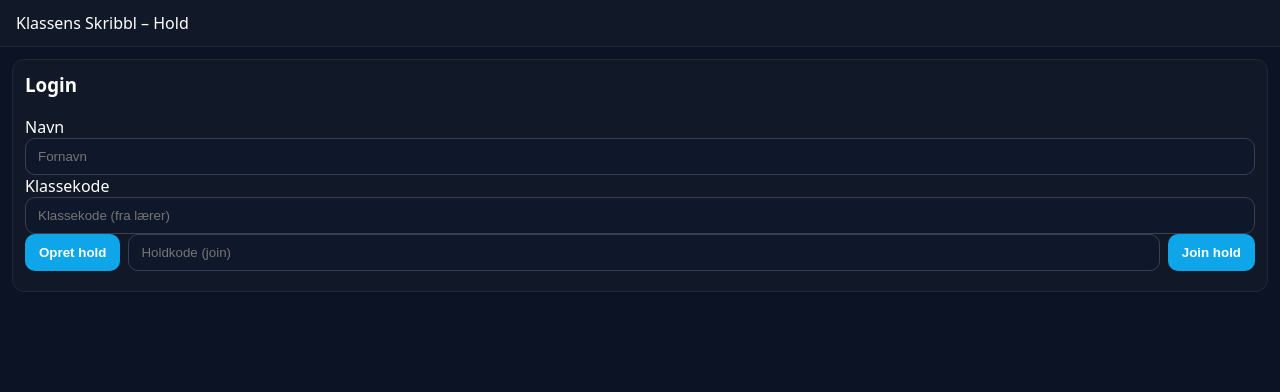
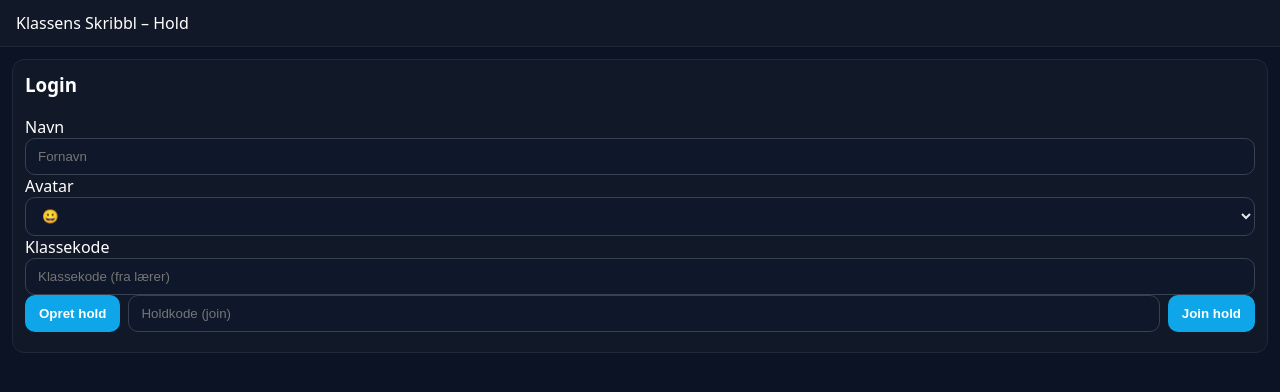
Before and after one commit to OkeyToby/Tegnogg-t, a website: page public/index.html in a window 1280 px wide. Drawn offline with nearby package versions, Linux system fonts and the light colour scheme.

Commit message:
Update index.html

```diff
--- a/public/index.html
+++ b/public/index.html
@@ -18,6 +18,7 @@
     #canvas { background:#fff; border-radius:12px; touch-action:none; width:100%; height:auto; }
     button { border:0; border-radius:10px; padding:10px 14px; background:#0ea5e9; color:#fff; font-weight:700; cursor:pointer }
     input, .code { border:1px solid #374151; border-radius:10px; padding:10px 12px; background:#0f172a; color:#e5e7eb; width:100%; }
+    input, select, .code { border:1px solid #374151; border-radius:10px; padding:10px 12px; background:#0f172a; color:#e5e7eb; width:100%; }
     #chooseModal { position:fixed; inset:0; background:rgba(0,0,0,.6); display:none; align-items:center; justify-content:center; z-index:9999; }
     #chooseModal .inner { background:#fff; color:#111827; padding:18px; border-radius:14px; width:min(420px,92vw) }
     .wordopt { display:inline-block; margin:6px 6px 0 0; padding:10px 12px; border:1px solid #e5e7eb; border-radius:10px; cursor:pointer; background:#f8fafc; }
@@ -50,6 +51,15 @@
   <h3>Login</h3>
   <label>Navn</label>
   <input id="name" placeholder="Fornavn" />
+  <br>
+  <label>Avatar</label>
+  <select id="avatar">
+    <option value="😀">😀</option>
+    <option value="😎">😎</option>
+    <option value="🐱">🐱</option>
+    <option value="🐻">🐻</option>
+    <option value="🦊">🦊</option>
+  </select>
   <br>
   <label>Klassekode</label>
   <input id="code" type="password" placeholder="Klassekode (fra lærer)" />
```
